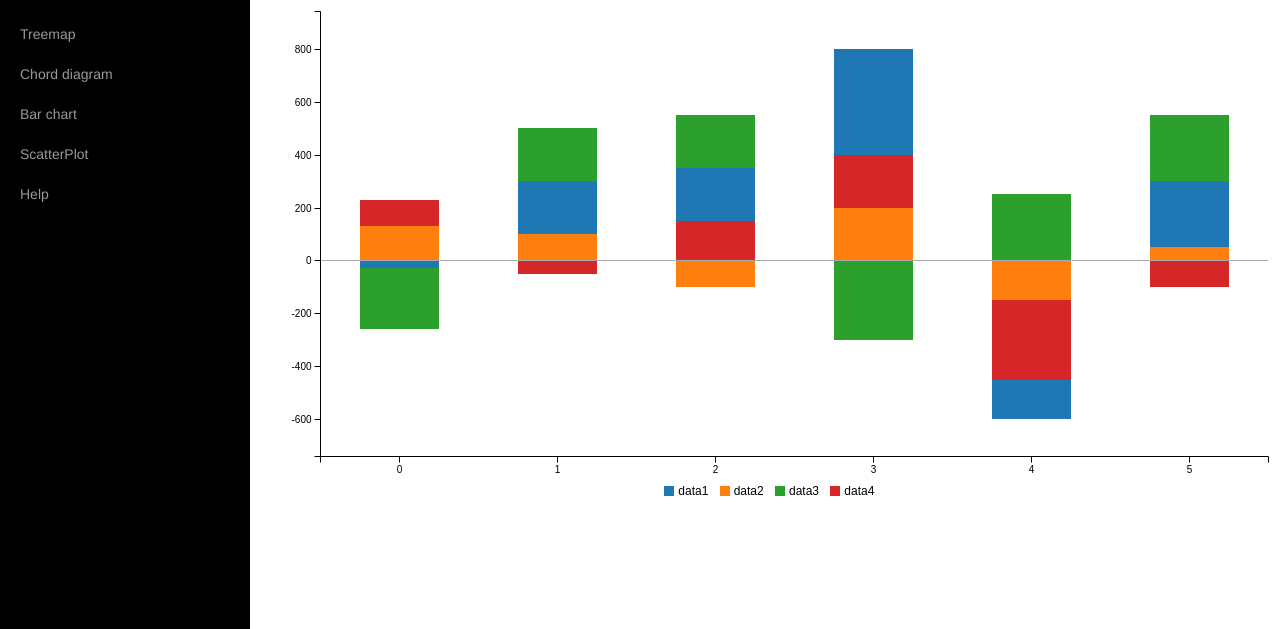
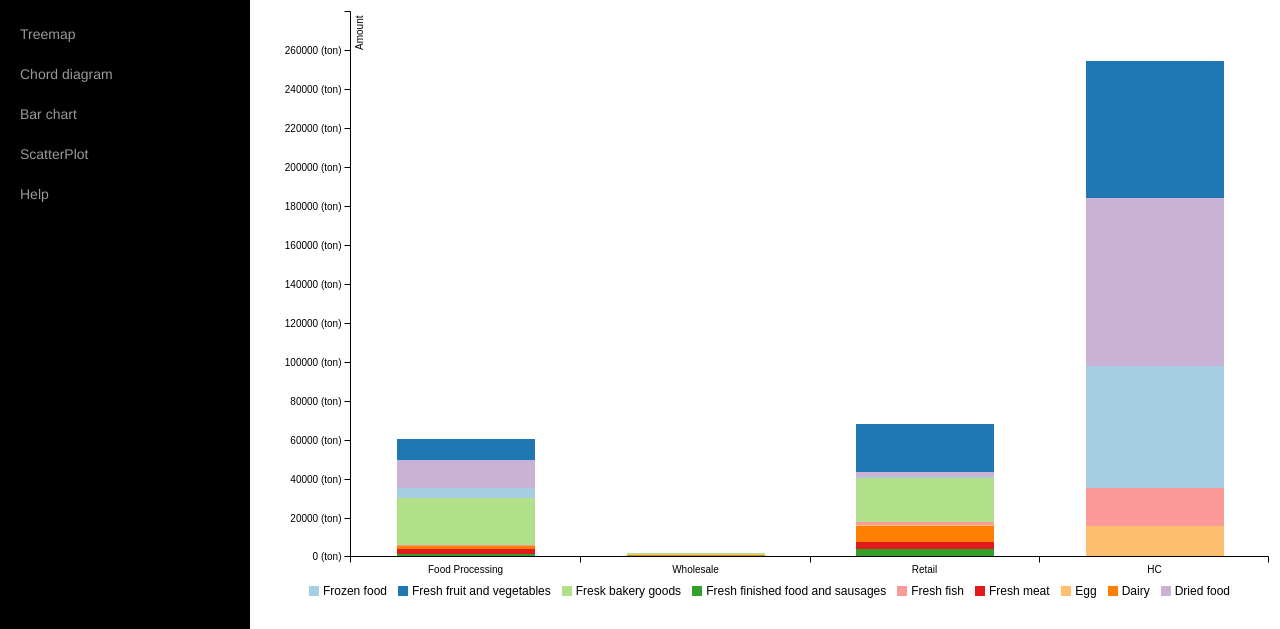
Before and after one commit to richard-rud/dashboardPrototype, a plain HTML site: page stackedBar.html in a window 1280 px wide. Shown: the part 171-800 px from the top of the page. Drawn offline with nearby package versions, Linux system fonts and the light colour scheme.

Commit message:
Stacked bar now works

```diff
--- a/stackedBar.html
+++ b/stackedBar.html
@@ -95,41 +95,52 @@
 /////////////////////////////////////////////////////////////////////////////////////////////////
 var chart = c3.generate({
     size: {
-        height: 500,
+        height: 600,
         width: 1000
     },
     bindto: '#stackedBar',
     data: {
         columns: [
-            ['data1', -30, 200, 200, 400, -150, 250],
-            ['data2', 130, 100, -100, 200, -150, 50],
-            ['data3', -230, 200, 200, -300, 250, 250]
+            ['Frozen food',5441,116,423,62375],
+            ['Fresh fruit and vegetables',10600,0,24258,70359],
+            ['Fresk bakery goods',24275,714,22275,0],
+            ['Fresh finished food and sausages',1380,0,3954,0],
+            ['Fresh fish',377,60,1479,19960],
+            ['Fresh meat',2474,275,3644,0],
+            ['Egg',0,0,967,15469],
+            ['Dairy',1442,607,7851,0],
+            ['Dried food',14334,194,3060,86327],
         ],
         type: 'bar',
         groups: [
-            ['data1', 'data2']
+            ['Frozen food', 'Fresh fruit and vegetables','Fresk bakery goods','Fresh finished food and sausages','Fresh fish','Fresh meat','Egg','Dairy','Dried food']
         ]
+    },
+    axis: {
+        y: {
+            label: 'Amount',
+            tick: {
+                format: function(d) { return d + ' (ton)'; }, //Determine unit of measure
+
+            }
+        },
+        x: {
+            type: 'category',
+            categories: ['Food Processing', 'Wholesale', 'Retail', 'HC']
+
+        },
     },
     grid: {
         y: {
             lines: [{value:0}]
         }
-    }
+    },
+    color: {
+        pattern: ['#a6cee3', '#1f78b4', '#b2df8a','#33a02c','#fb9a99', '#e31a1c', '#fdbf6f','#ff7f00','#cab2d6']
+    },
 });
 
-setTimeout(function () {
-    chart.groups([['data1', 'data2', 'data3']])
-}, 1000);
 
-setTimeout(function () {
-    chart.load({
-        columns: [['data4', 100, -50, 150, 200, -300, -100]]
-    });
-}, 1500);
-
-setTimeout(function () {
-    chart.groups([['data1', 'data2', 'data3', 'data4']])
-}, 2000);
 
 
     </script>
```
